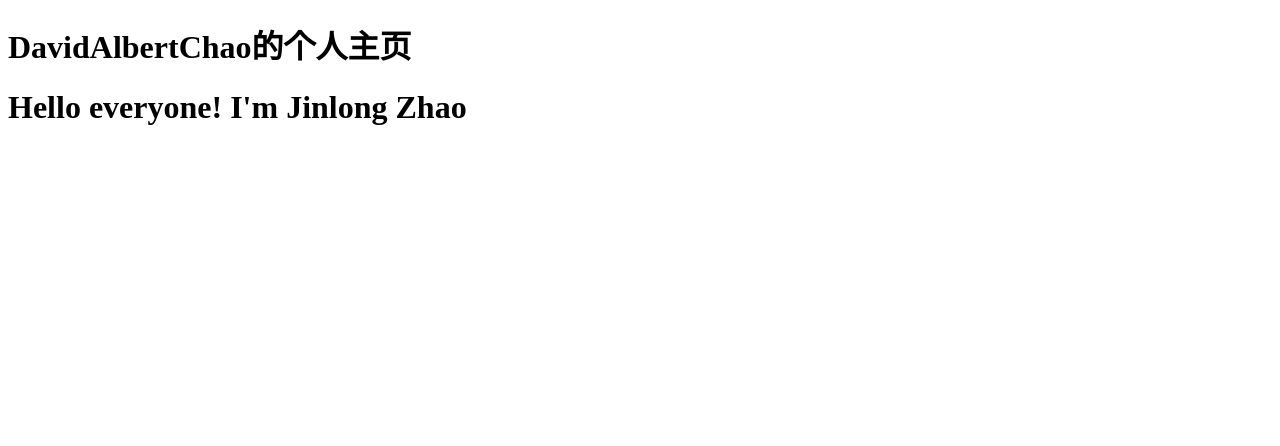
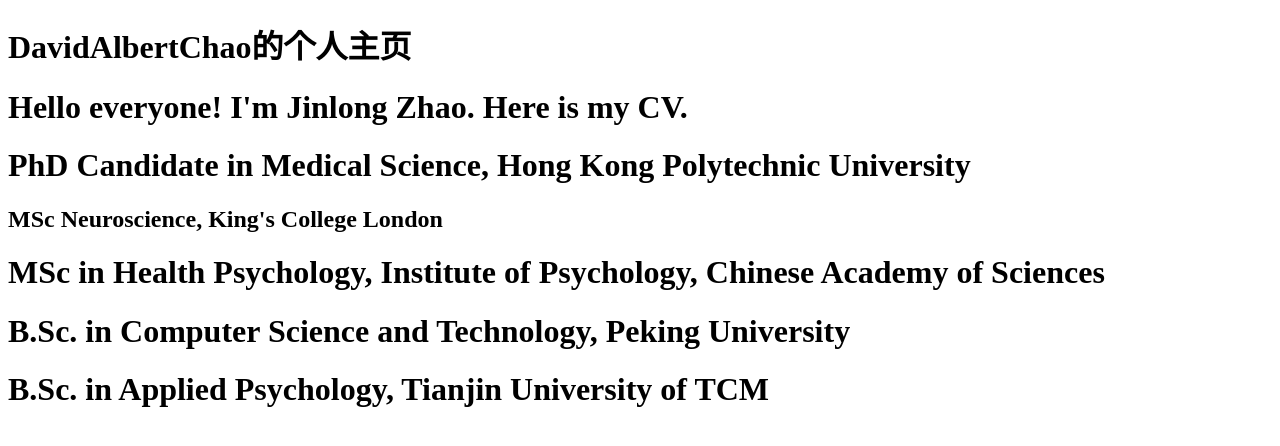
Before and after one commit to DavidAlbertChao/DavidAlbertChao.github.io, a plain HTML site: page index.html in a window 1280 px wide. Drawn offline with Linux system fonts and the light colour scheme.

Commit message:
Update index.html

```diff
--- a/index.html
+++ b/index.html
@@ -6,6 +6,11 @@
 </head>
 <body>
     <h1>DavidAlbertChao的个人主页</h1>
-    <h1>Hello everyone! I'm Jinlong Zhao</h1>
+    <h1>Hello everyone! I'm Jinlong Zhao. Here is my CV.</h1>
+    <h1> PhD Candidate in Medical Science, Hong Kong Polytechnic University<h1>
+<h2>MSc Neuroscience, King's College London<h2>
+<h1>MSc in Health Psychology, Institute of Psychology, Chinese Academy of Sciences<h1>
+<h1>B.Sc. in Computer Science and Technology, Peking University<h1>
+<h1>B.Sc. in Applied Psychology, Tianjin University of TCM <h1>
 </body>
 </html>
```
